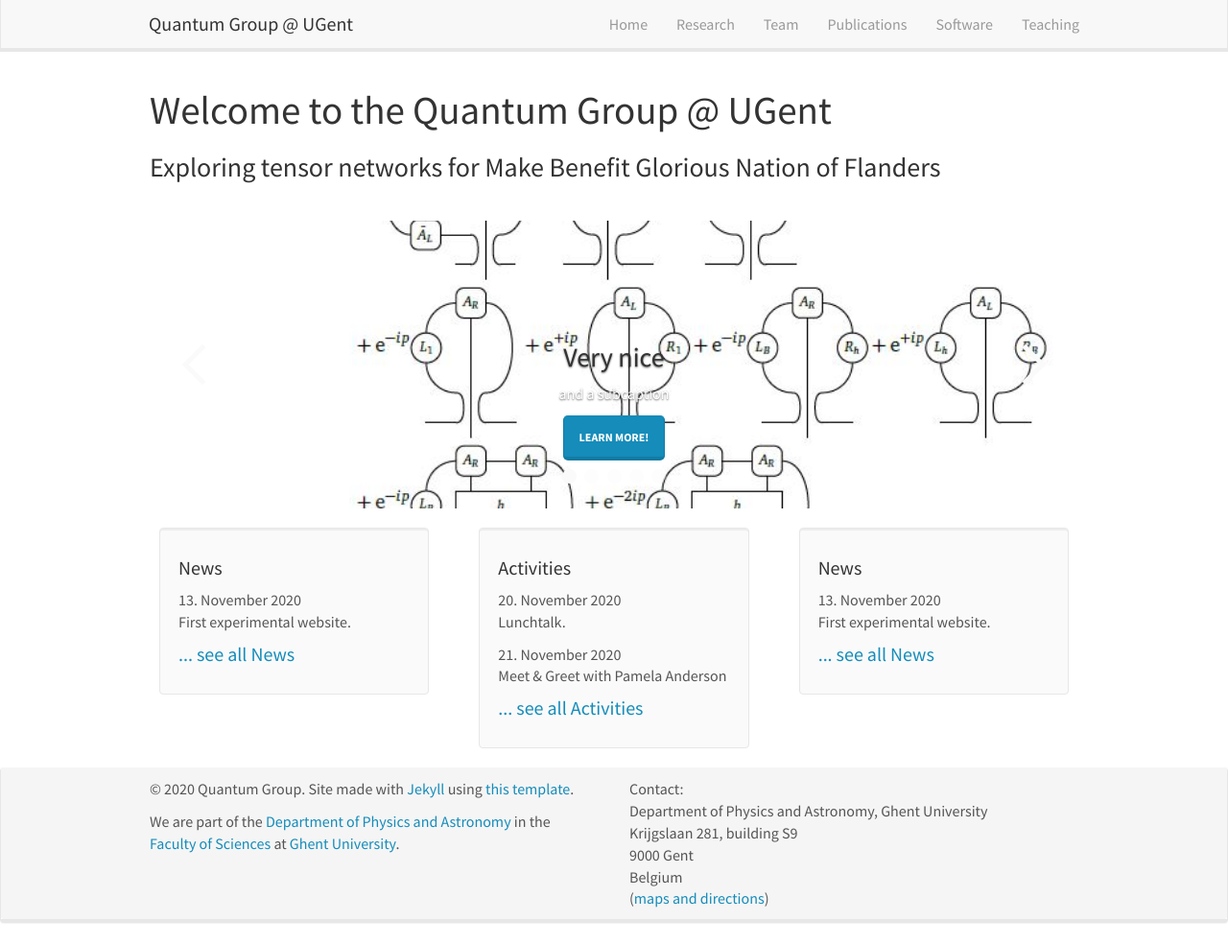
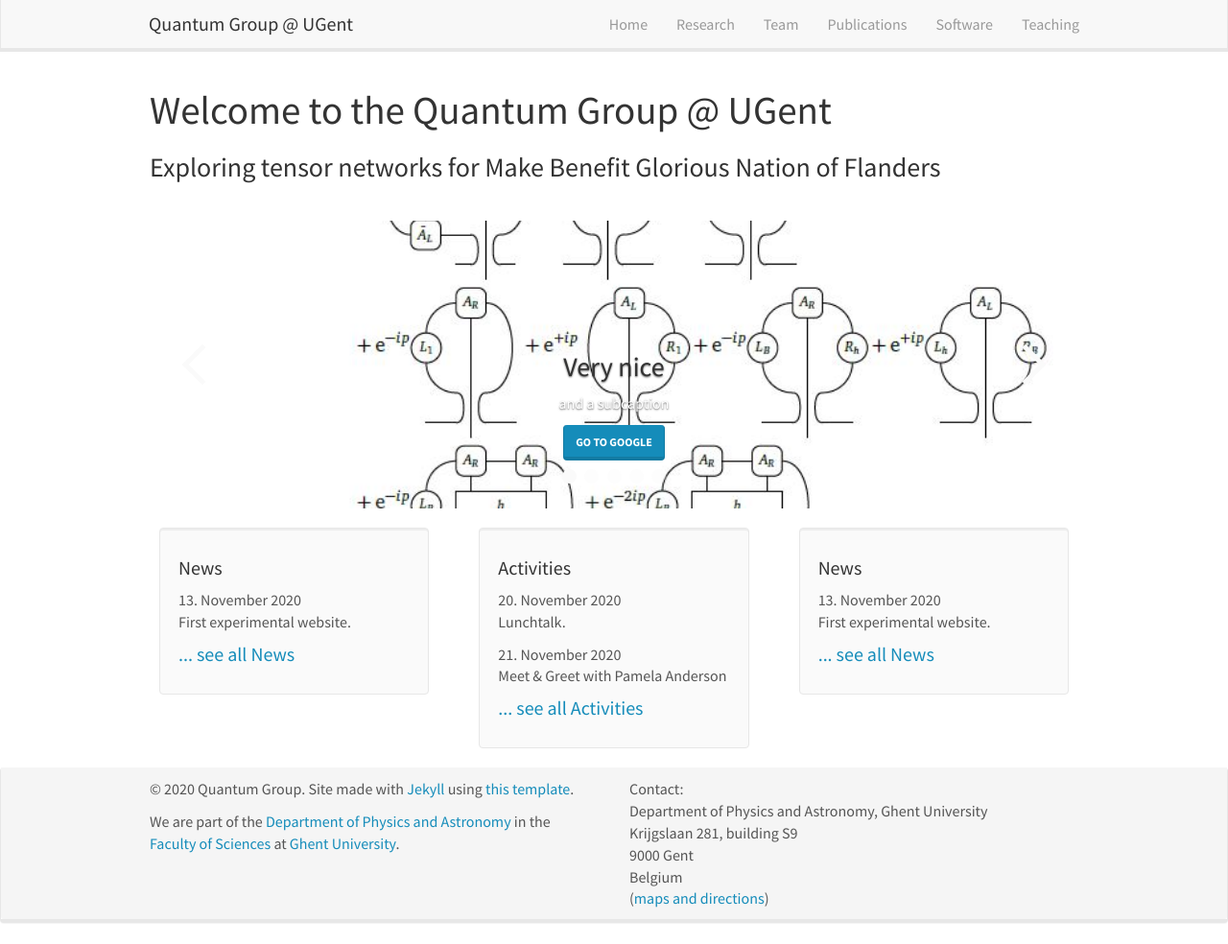
Before and after one commit to quantumghent/quantumghent.github.io, a Jekyll site: the page built from _pages/home.md, in a window 1280 px wide and 984 px high. Shown: the whole window at 96% size. Built offline with Jekyll 4.4.1, drawn with Linux system fonts in a browser that asks for light colours; nearby versions of some CDN libraries.

Commit message:
Update carousel.html

```diff
--- a/_includes/carousel.html
+++ b/_includes/carousel.html
@@ -31,7 +31,7 @@
               <div class="carousel-caption d-md-block">
                 <h3>{{ item.caption }}</h3>
                 <p>{{ item.subcaption }}</p>
-                <button class="btn btn-primary btn-lg" data-animation="animated zoomInUp" href = "https://arxiv.org/pdf/1802.01590.pdf">Learn more!</button>
+                <a href="https://google.com" class="btn btn-primary">Go to Google</a>
               </div>
             </li>
             {% endfor %}
```
